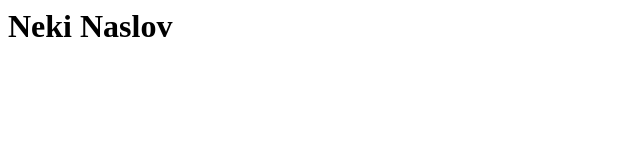
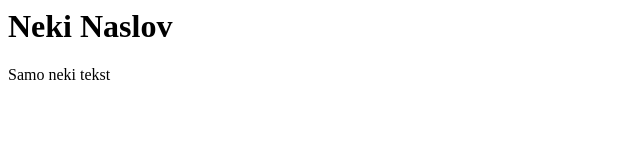
Before and after one commit to terza85/folder1, a plain HTML site: page index.html in a window 1280 px wide. Shown: the full height of the page, 0-640 px from the left. Drawn offline with Linux system fonts and the light colour scheme.

Commit message:
Update index.html
dodat tekst ispod naslova

```diff
--- a/index.html
+++ b/index.html
@@ -1 +1,2 @@
 <h1>Neki Naslov</h1>
+<p>Samo neki tekst</p>
```
